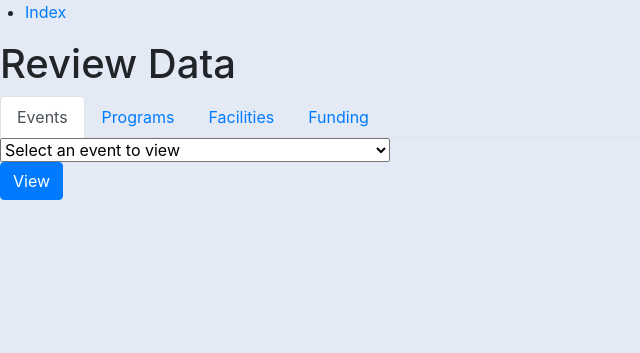
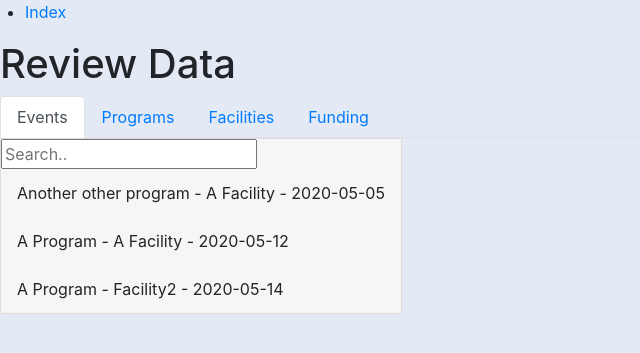
Before and after one commit to robtymitch/Creative_Aging, a PHP site: page /main/manage_data/manage-data-select.php in a window 1280 px wide. Shown: the top 353 px of the page, without its empty margins (0-640 px from the left). Run offline with PHP 8.4, Linux system fonts and the light colour scheme; data comes from the database, SQL or seed files in the repository.

Commit message:
Added searching functionality in the data management page
This included additions to the CSS assets and JavaScript libraries (composer.js for manage-data), as well as revised code in the manage-data-select PHP page. The component pages remain untouched.

Additionally, a searchicon.png file was added to /assets/css, but doesn't always show up. Currently broken... I think....

```diff
--- a/_assets/css/cac_main.css
+++ b/_assets/css/cac_main.css
@@ -90,3 +90,59 @@ body {
 .selection-warning{
     box-shadow: 0 0 3px rgba(255, 0, 12, 0.75), 0 0 3px rgba(255, 5, 0, 0.59);
 }
+
+/*---Manage Data Select Search Bar Styling---*/
+
+.dropbtn {
+  background-color: #4CAF50;
+  color: white;
+  padding: 16px;
+  font-size: 16px;
+  border: none;
+  cursor: pointer;
+}
+
+.dropbtn:hover, .dropbtn:focus {
+  background-color: #3e8e41;
+}
+
+#myInput {
+  box-sizing: border-box;
+  background-image: url('searchicon.png');
+  background-position: 14px 12px;
+  background-repeat: no-repeat;
+  font-size: 16px;
+  padding: 14px 20px 12px 45px;
+  border: none;
+  border-bottom: 1px solid #ddd;
+}
+
+#myInput:focus {outline: 3px solid #ddd;}
+
+.dropdown {
+  position: relative;
+  display: inline-block;
+}
+
+.dropdown-content {
+  display: block;
+  position: absolute;
+  background-color: #f6f6f6;
+  min-width: 230px;
+  overflow: auto;
+  border: 1px solid #ddd;
+  z-index: 1;
+}
+
+.dropdown-content a {
+  color: black;
+  padding: 12px 16px;
+  text-decoration: none;
+  display: block;
+}
+
+.dropdown a:hover {background-color: #ddd;}
+
+.show {display: block;}
+
+/*-----End-----*/
--- a/main/manage_data/controller.js
+++ b/main/manage_data/controller.js
@@ -20,3 +20,63 @@ function editCancel(){
     editForm.reset();
     editForm.submit();
 }
+
+function selectAndCloseDropEvent(obj, name, id) {
+        document.getElementById('selectEvent').value=id;
+        document.getElementById('eventInput').value=name;
+        div = document.getElementById("eventDropdown");
+        a = div.getElementsByTagName("a");
+        for (i = 0; i < a.length; i++) {
+            txtValue = a[i].textContent || a[i].innerText;
+            a[i].style.display = "none";
+        }
+}
+
+function selectAndCloseDropProgram(obj, name, id) {
+        document.getElementById('selectProgram').value=id;
+        document.getElementById('programInput').value=name;
+        div = document.getElementById("programDropdown");
+        a = div.getElementsByTagName("a");
+        for (i = 0; i < a.length; i++) {
+            txtValue = a[i].textContent || a[i].innerText;
+            a[i].style.display = "none";
+        }
+}
+
+function selectAndCloseDropFacility(obj, name, id) {
+        document.getElementById('selectFacility').value=id;
+        document.getElementById('facilityInput').value=name;
+        div = document.getElementById("facilityDropdown");
+        a = div.getElementsByTagName("a");
+        for (i = 0; i < a.length; i++) {
+            txtValue = a[i].textContent || a[i].innerText;
+            a[i].style.display = "none";
+        }
+}
+
+function selectAndCloseDropFunding(obj, name, id) {
+        document.getElementById('selectFunding').value=id;
+        document.getElementById('fundingInput').value=name;
+        div = document.getElementById("fundingDropdown");
+        a = div.getElementsByTagName("a");
+        for (i = 0; i < a.length; i++) {
+            txtValue = a[i].textContent || a[i].innerText;
+            a[i].style.display = "none";
+        }
+}
+
+function filterDrop(type) {
+  var input, filter, ul, li, a, i;
+  input = document.getElementById(type + 'Input');
+  filter = input.value.toUpperCase();
+  div = document.getElementById(type + 'Dropdown');
+  a = div.getElementsByTagName("a");
+  for (i = 0; i < a.length; i++) {
+    txtValue = a[i].textContent || a[i].innerText;
+    if (txtValue.toUpperCase().indexOf(filter) > -1) {
+      a[i].style.display = "";
+    } else {
+      a[i].style.display = "none";
+    }
+  }
+}
--- a/main/manage_data/manage-data-select.php
+++ b/main/manage_data/manage-data-select.php
@@ -45,8 +45,8 @@ Template::showHeader("Manage Data", "../../");
     <div class="tab-content" id="myTabContent">
         <div class="tab-pane fade show active" id="events" role="tabpanel" aria-labelledby="events-tab">
             <form action="manage-event.php" method="POST">
-                <select name="selectEvent" id="selectEvent" onchange="loadEventDetails(id)" onload="showDiv(this)">
-                    <option value="null">Select an event to view</option>
+                <div id="eventDropdown" class="dropdown-content">
+                    <input type="text" placeholder="Search.." id="eventInput" onkeyup="filterDrop('event')">
                     <?php
                     $event_query = $db->query("SELECT e.program_id, e.event_id, p.program_name, ef.facility_id, f.facility_name, e.date_start
                     FROM programs as p
@@ -56,66 +56,71 @@ Template::showHeader("Manage Data", "../../");
                     ORDER BY date_start, facility_id DESC");
                     while ($event = $event_query->fetch()) {
                         ?>
-                        <option value="<?php echo $event['program_id'] . '-' . $event['facility_id'] . '-' . $event['event_id'] ?>"><?php echo $event['program_name'] . ' - ' . $event['facility_name'] . ' - ' . $event['date_start'] ?></option>
+                        <a class="item" onClick="selectAndCloseDropEvent(this, '<?php echo $event['program_name'] . ' - ' . $event['facility_name'] . ' - ' . $event['date_start'] ?>', '<?php echo $event['program_id'] . '-' . $event['facility_id'] . '-' . $event['event_id'] ?>')"><?php echo $event['program_name'] . ' - ' . $event['facility_name'] . ' - ' . $event['date_start'] ?></a>
                         <?php
                     }
                     ?>
-                </select><br>
+                </div>
+                <input name="selectEvent" id="selectEvent" value="null" hidden>
                 <input name="mode" id="mode" value="view" hidden>
+                <br><br><br>
                 <button type="submit" class="btn btn-primary">View</button>
             </form>
         </div>
         <div class="tab-pane fade" id="programs" role="tabpanel" aria-labelledby="programs-tab">
             <form action="manage-program.php" method="POST">
-                <select name="selectProgram" id="selectProgram" onchange="loadProgramDetails(id)"
-                        onload="showDiv(this)">
-                    <option value="null">Select a program to view</option>
+                <div id="programDropdown" class="dropdown-content">
+                    <input type="text" placeholder="Search.." id="programInput" onkeyup="filterDrop('program')">
                     <?php
                     $programs_query = $db->query("SELECT program_id, program_name FROM programs");
                     while ($program = $programs_query->fetch()) {
                         ?>
-                        <option value="<?= $program['program_id'] ?>"><?= $program['program_name'] ?></option>
+                        <a class="item" onClick="selectAndCloseDropProgram(this, '<?= $program['program_name'] ?>',<?= $program['program_id'] ?>)"><?= $program['program_name'] ?></a>
                         <?php
                     }
                     ?>
-                </select><br>
+                </div>
+                <input name="selectProgram" id="selectProgram" value="null" hidden>
                 <input name="mode" id="mode" value="view" hidden>
+                <br><br><br>
                 <button type="submit" class="btn btn-primary">View</button>
             </form>
         </div>
         <div class="tab-pane fade" id="facilities" role="tabpanel" aria-labelledby="facilities-tab">
             <form action="manage-facility.php" method="POST">
-                <select name="selectFacility" id="selectFacility" onchange="loadFacilityDetails(id)"
-                        onload="showDiv(this)">
-                    <option value="null">Select a facility to view</option>
+                <div id="facilityDropdown" class="dropdown-content">
+                    <input type="text" placeholder="Search.." id="facilityInput" onkeyup="filterDrop('facility')">
                     <?php
                     $facilities_query = $db->query("SELECT facility_id, facility_name FROM facilities");
                     while ($facility = $facilities_query->fetch()) {
                         ?>
-                        <option value="<?= $facility['facility_id'] ?>"><?= $facility['facility_name'] ?></option>
+                        <a class="item" onClick="selectAndCloseDropFacility(this, '<?= $facility['facility_name'] ?>',<?= $facility['facility_id'] ?>)"><?= $facility['facility_name'] ?></a>
                         <?php
                     }
                     ?>
-                </select><br>
+                </div>
+                <input name="selectFacility" id="selectFacility" value="null" hidden>
                 <input name="mode" id="mode" value="view" hidden>
+                <br><br><br>
                 <button type="submit" class="btn btn-primary">View</button>
             </form>
         </div>
         <div class="tab-pane fade" id="funding" role="tabpanel" aria-labelledby="funding-tab">
             <form action="manage-funding.php" method="POST">
-                <select name="selectFunding" id="selectFunding" onchange="loadFundingDetails(id)"
-                        onload="showDiv(this)">
-                    <option value="null">Select a funding source to view</option>
+                <div id="fundingDropdown" class="dropdown-content">
+                    <input type="text" placeholder="Search.." id="fundingInput" onkeyup="filterDrop('funding')">
                     <?php
                     $funding_query = $db->query("SELECT funding_id, funding_name FROM funding");
                     while ($funding = $funding_query->fetch()) {
                         ?>
-                        <option value="<?= $funding['funding_id'] ?>"><?= $funding['funding_name'] ?></option>
+                        <a class="item" onClick="selectAndCloseDropFunding(this, '<?= $funding['funding_name'] ?>',<?= $funding['funding_id'] ?>)"><?= $funding['funding_name'] ?></a>
                         <?php
                     }
                     ?>
-                </select><br>
+                </div>
+                <input name="selectFunding" id="selectFunding" value="null" hidden>
                 <input name="mode" id="mode" value="view" hidden>
+                <br><br><br>
                 <button type="submit" class="btn btn-primary">View</button>
             </form>
         </div>
@@ -130,6 +135,7 @@ Template::showHeader("Manage Data", "../../");
     <script src="https://stackpath.bootstrapcdn.com/bootstrap/4.4.1/js/bootstrap.min.js"
             integrity="sha384-wfSDF2E50Y2D1uUdj0O3uMBJnjuUD4Ih7YwaYd1iqfktj0Uod8GCExl3Og8ifwB6"
             crossorigin="anonymous"></script>
+    <script src="controller.js"></script>
     </body>
 <?php
 Template::showFooter();
```
Also changed, not shown: _assets/css/searchicon.png (added).
